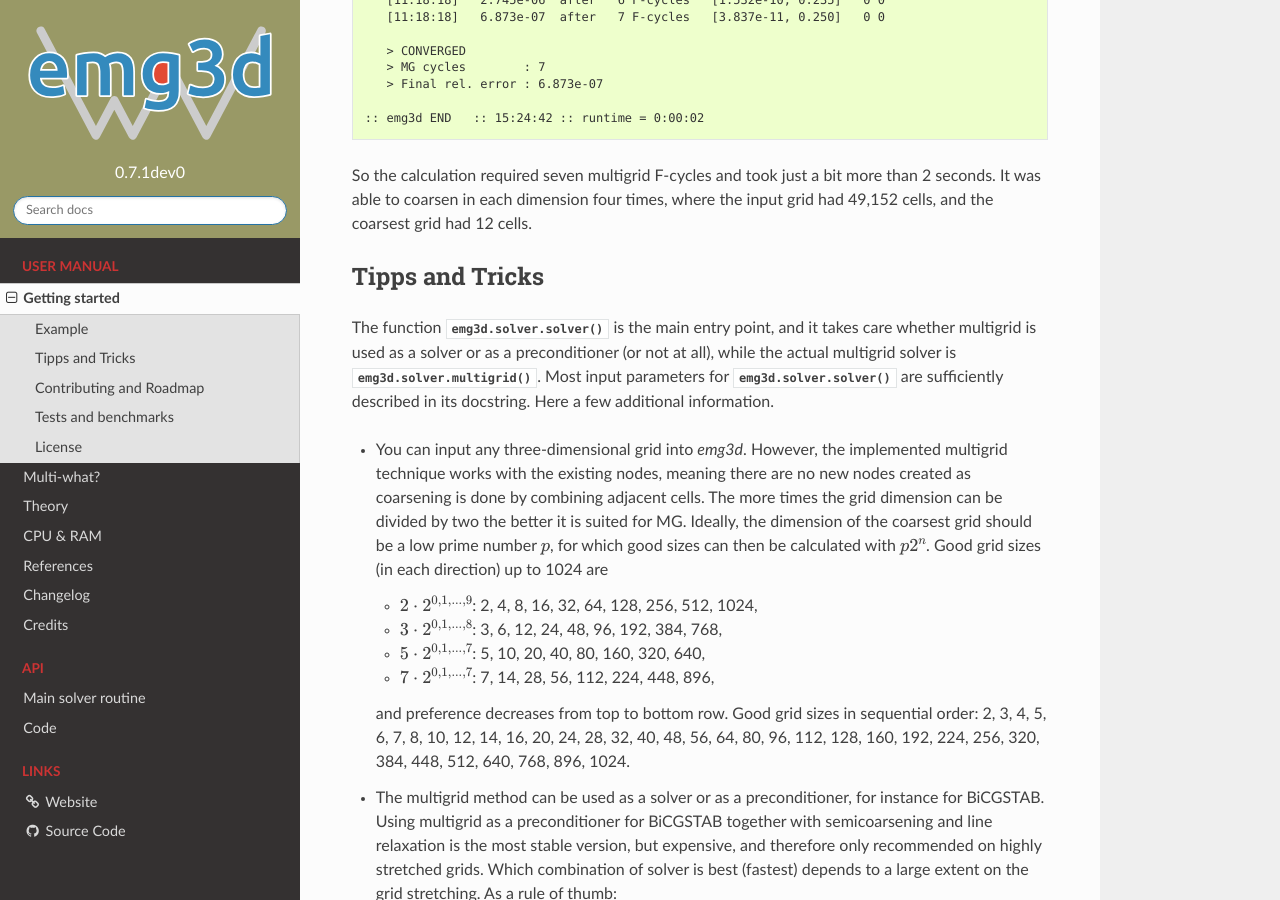
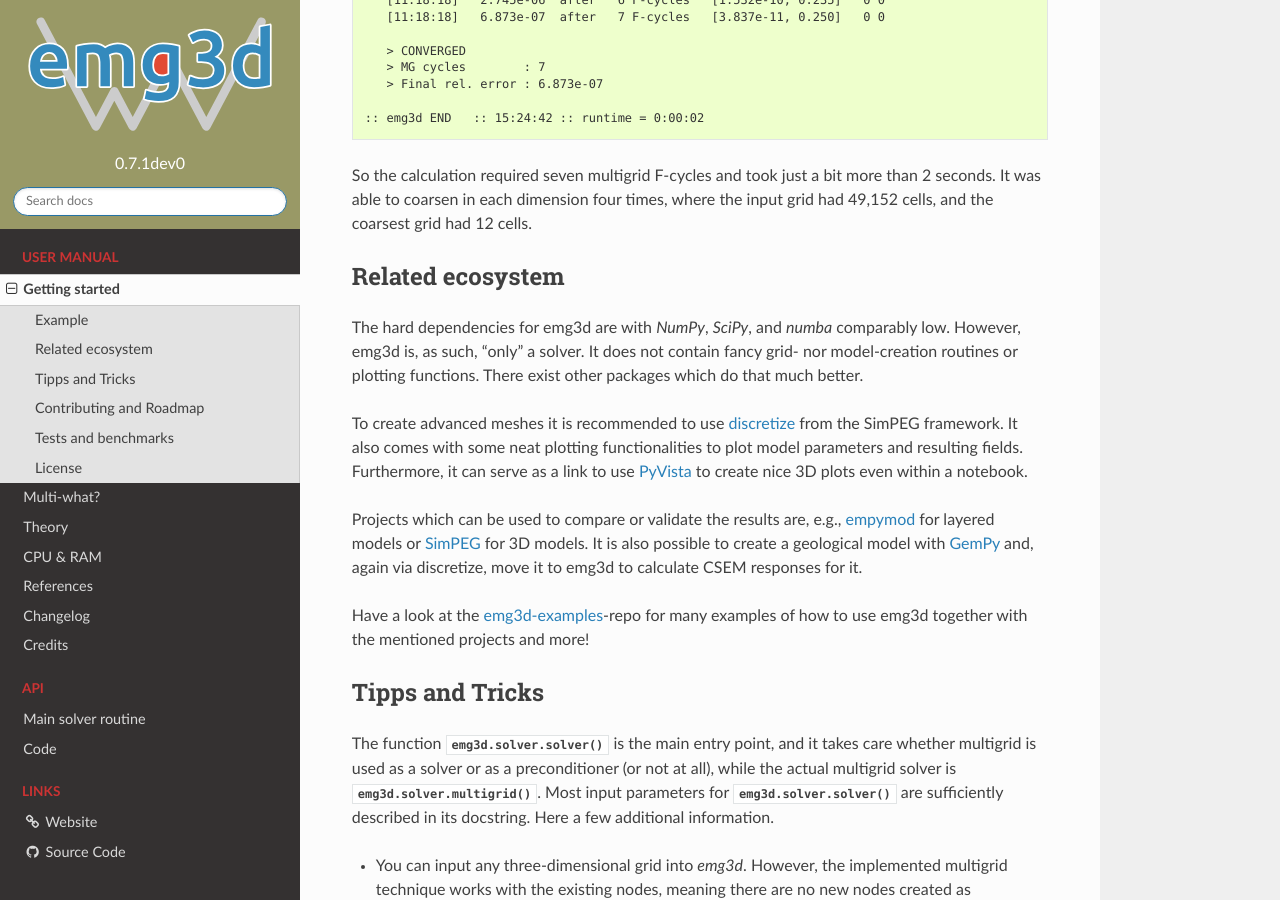
Before and after one commit to emsig/emg3d, a Sphinx documentation site: the page built from docs/usage.rst, in a window 1280 px wide and 900 px high, scrolled down 1844 px. Built offline with Sphinx 7.4.7 and the Read the Docs theme 2.0.0, drawn with Linux system fonts in a browser that asks for light colours.

Commit message:
Add section re ecosystem

```diff
--- a/CHANGELOG.rst
+++ b/CHANGELOG.rst
@@ -15,6 +15,7 @@ Changelog
 - New parameter ``conjugate`` in ``solver.solver`` to permit both Fourier
   transform conventions.
 - Added ``exit`` and ``exit_message`` to ``info_dict``.
+- Add section ``Related ecosystem`` to documentation.
 
 
 *v0.7.0* : H-field
--- a/docs/usage.rst
+++ b/docs/usage.rst
@@ -116,6 +116,31 @@ than 2 seconds. It was able to coarsen in each dimension four times, where the
 input grid had 49,152 cells, and the coarsest grid had 12 cells.
 
 
+Related ecosystem
+-----------------
+
+The hard dependencies for emg3d are with *NumPy*, *SciPy*, and *numba*
+comparably low. However, emg3d is, as such, "only" a solver. It does not
+contain fancy grid- nor model-creation routines or plotting functions. There
+exist other packages which do that much better.
+
+To create advanced meshes it is recommended to use `discretize
+<https://discretize.simpeg.xyz>`_ from the SimPEG framework. It also comes with
+some neat plotting functionalities to plot model parameters and resulting
+fields. Furthermore, it can serve as a link to use `PyVista
+<https://docs.pyvista.org>`_ to create nice 3D plots even within a notebook.
+
+Projects which can be used to compare or validate the results are, e.g.,
+`empymod <https://empymod.github.io>`_ for layered models or `SimPEG
+<https://simpeg.xyz>`_ for 3D models. It is also possible to create a
+geological model with `GemPy <https://www.gempy.org>`_ and, again via
+discretize, move it to emg3d to calculate CSEM responses for it.
+
+Have a look at the `emg3d-examples
+<https://github.com/empymod/emg3d-examples>`_-repo for many examples of how to
+use emg3d together with the mentioned projects and more!
+
+
 Tipps and Tricks
 ----------------
 
```
